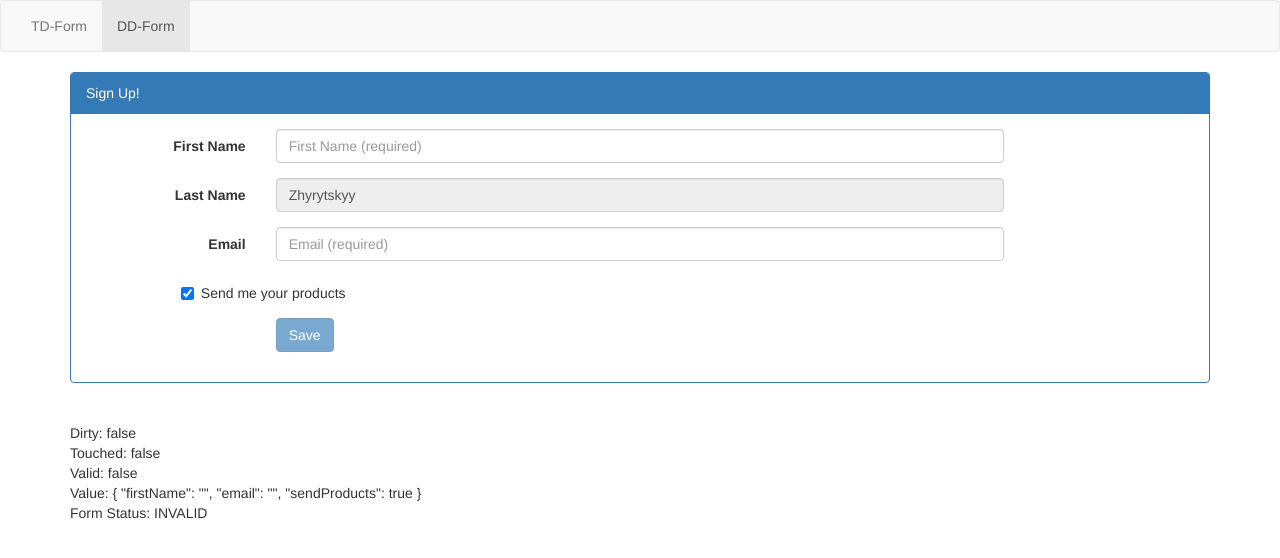
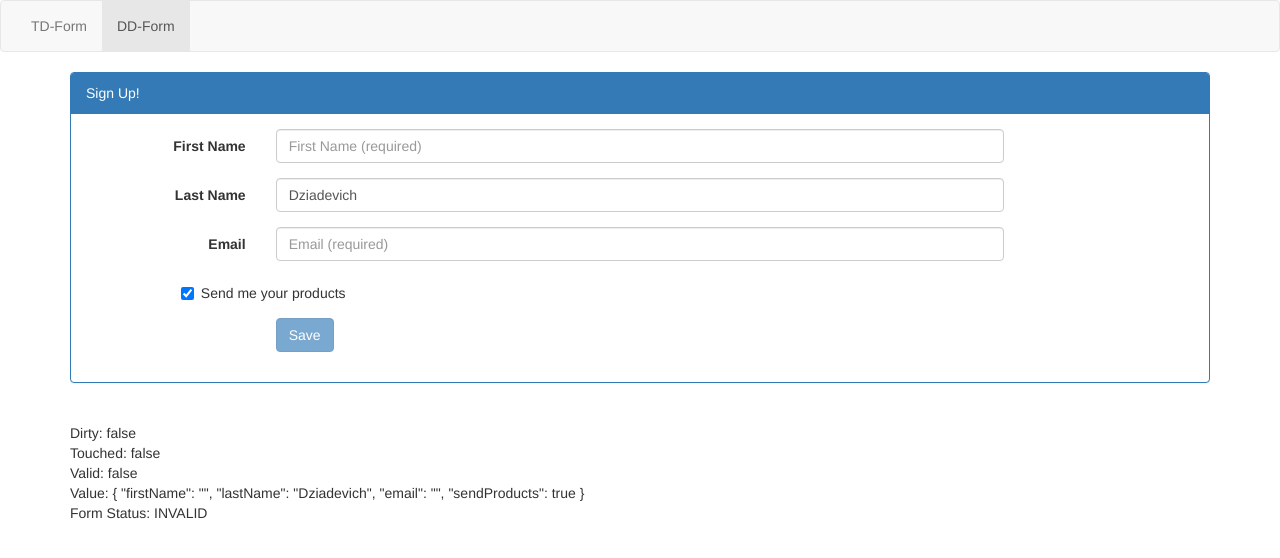
Before and after one commit to SergeyDziadevich/ngForms, an Angular app: page /dd-form in a window 1280 px wide. Shown: the top 558 px of the page. Built offline with nearby package versions, Linux system fonts and the light colour scheme.

Commit message:
Built-in Validators

```diff
--- a/src/app/reactive-forms/signup-reactive-form/signup-reactive-form.component.html
+++ b/src/app/reactive-forms/signup-reactive-form/signup-reactive-form.component.html
@@ -17,8 +17,6 @@
 						id="firstNameId"
 						type="text"
 						placeholder="First Name (required)"
-						required
-						minlength="3"
 						formControlName="firstName"/>
 						<span class="help-block" *ngIf="(userForm.get('firstName').touched || userForm.get('firstName').dirty) && userForm.get('firstName').errors">
 								<span *ngIf="userForm.get('firstName').hasError('required')">
@@ -40,8 +38,6 @@
 							id="lastNameId"
 							type="text"
 							placeholder="Last Name (required)"
-							required
-							maxlength="50"
 							formControlName="lastName"/>
 							<span class="help-block" *ngIf="(userForm.get('lastName').touched || userForm.get('lastName').dirty) && userForm.get('lastName').errors">
 								<span *ngIf="userForm.get('lastName').hasError('required')">
@@ -60,8 +56,6 @@
 							id="emailId"
 							type="email"
 							placeholder="Email (required)"
-							required
-							pattern="[a-z0-9._%+-]+@[a-z0-9.-]+"
 							formControlName="email"/>
 							<span class="help-block" *ngIf="(userForm.get('email').touched || userForm.get('email').dirty) && userForm.get('email').errors">
 								<span *ngIf="userForm.get('email').hasError('required')">
--- a/src/app/reactive-forms/signup-reactive-form/signup-reactive-form.component.ts
+++ b/src/app/reactive-forms/signup-reactive-form/signup-reactive-form.component.ts
@@ -1,6 +1,6 @@
 import { Component, OnInit } from '@angular/core';
 
-import { FormBuilder, FormGroup, FormControl } from '@angular/forms';
+import { FormBuilder, FormGroup, FormControl, Validators } from '@angular/forms';
 import { User } from './../../models/user';
 
 @Component({
@@ -16,9 +16,6 @@ export class SignupReactiveFormComponent implements OnInit {
   constructor(private fb: FormBuilder) { }
 
   ngOnInit() {
-   // this.createForm();
-   //this.setFormValues();
-   // this.patchFormValues();
    this.buildForm();
   }
 
@@ -33,9 +30,15 @@ export class SignupReactiveFormComponent implements OnInit {
 
   private buildForm() {
     this.userForm = this.fb.group({
-      firstName: '',
-      lastName: {value: 'Zhyrytskyy', disabled: true},
-      email: [''],
+      firstName: ['', [Validators.required, Validators.minLength(3)]],
+      lastName: [
+        { value: 'Dziadevich', disabled: false },
+        [Validators.required, Validators.maxLength(50)]
+      ],
+      email: [
+        '',
+        [Validators.required, Validators.pattern('[a-z0-9._%+-]+@[a-z0-9.-]+'), Validators.email]
+      ],
       sendProducts: true
     });
   }
@@ -53,7 +56,7 @@ export class SignupReactiveFormComponent implements OnInit {
     this.userForm.setValue({
       firstName: 'Sergey',
       lastName: 'Dziadevich',
-      email: 'sergey_dziadevich@epam.com',
+      email: 'developersiteweb@gmail.com',
       sendProducts: false
     });
   }
```
